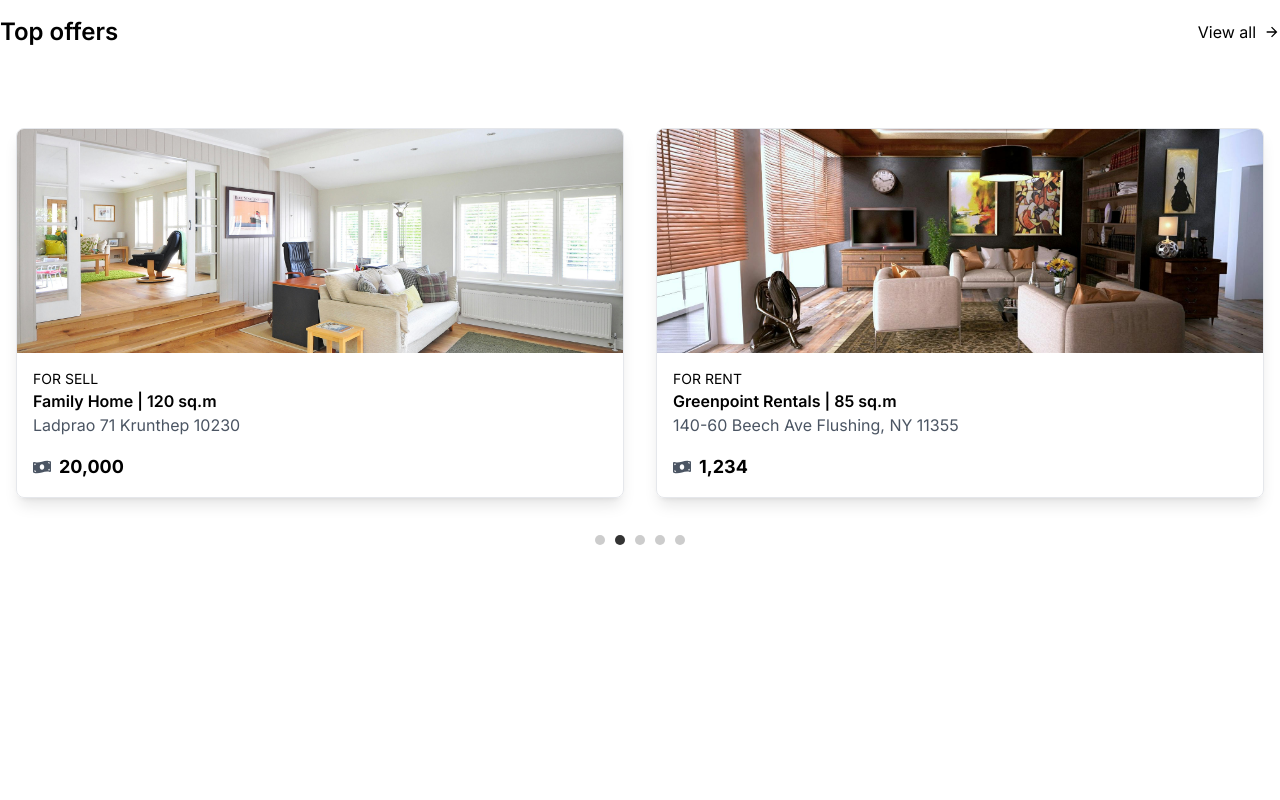
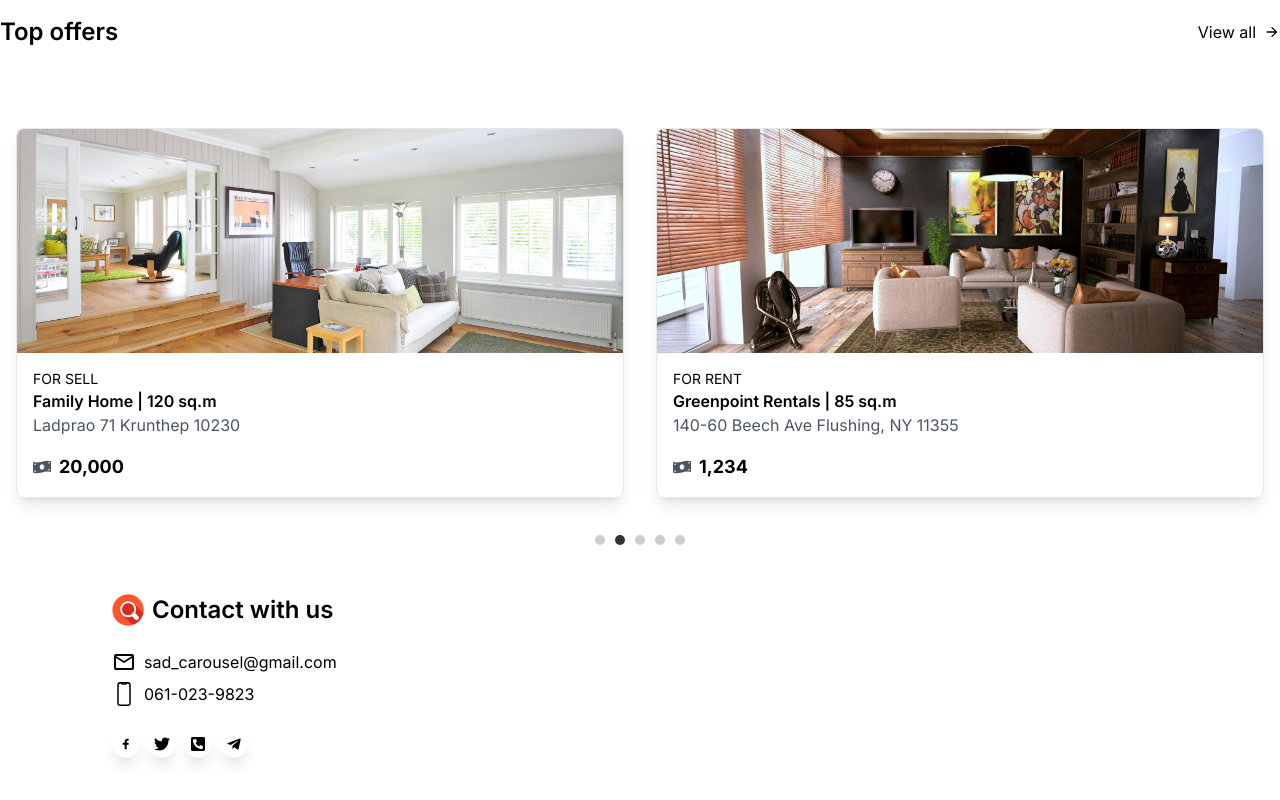
Before and after one commit to nata-non/Takehome, a Next.js app: page / in a window 1280 px wide. Shown: the part 1502-2302 px from the top of the page. Before the commit the page ends 2096 px from the top, so only its background shows below. Built offline with nearby package versions, Linux system fonts and the light colour scheme.

Commit message:
feat: add contact section

```diff
--- a/src/app/page.tsx
+++ b/src/app/page.tsx
@@ -5,6 +5,7 @@ import Carousel from "@/components/carousel";
 import HeroSection from "@/components/herosection";
 import Slider from "@/components/section4";
 import BackToTopButton from "@/components/toTopButton";
+import Contact from "@/components/contact";
 
 export default function Home() {
   return (
@@ -14,6 +15,7 @@ export default function Home() {
       <Carousel />
       <Slider />
       <BackToTopButton />
+      <Contact />
     </main>
   );
 }
```
